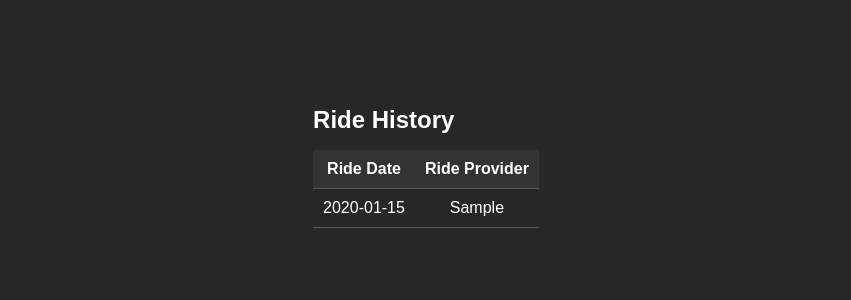
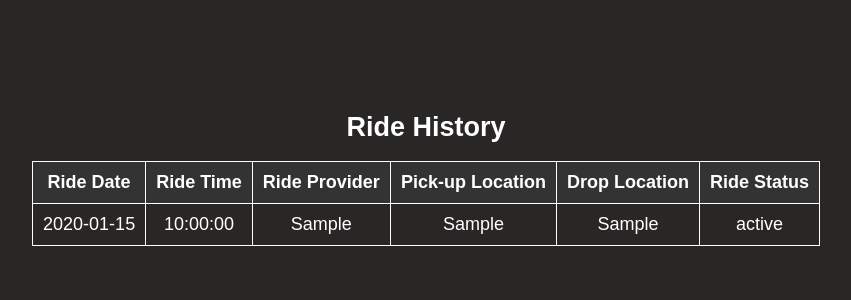
Before and after one commit to Kiran0343/ride-share, a Flask app: page /history in a window 1280 px wide. Shown: the part 58-358 px from the top of the page, without its empty margins (214-1065 px from the left). Run offline with Flask 2, Linux system fonts and the light colour scheme; a user stored in the database is signed in; tables that the repository leaves empty hold one stand-in row (values such as "Sample post").

```diff
--- a/app/models.py
+++ b/app/models.py
@@ -51,12 +51,18 @@ class Ride(db.Model):
     date = db.Column(db.Date, nullable=False)  # Ride date
     time = db.Column(db.Time, nullable=False)  # Ride time
     ride_provider = db.Column(db.String(50), nullable=False)  # Ride provider name
+    pickup_location = db.Column(db.String(500), nullable=False)  # Ride provider name
+    drop_location = db.Column(db.String(500), nullable=False)  # Ride provider name
+    ride_status = db.Column(db.String(20), nullable=False)  # Ride provider name
     insert_ts = db.Column(db.DateTime, default=datetime.utcnow, nullable=False)  # Timestamp for insertion
     updt_ts = db.Column(db.DateTime, default=datetime.utcnow, onupdate=datetime.utcnow, nullable=False)  # Timestamp for updates
 
-    def __init__(self, user_id, date, time, ride_provider):
+    def __init__(self, user_id, date, time, ride_provider,pickup_location,drop_location,ride_status):
         self.user_id = user_id
         self.date = date
         self.time = time
         self.ride_provider = ride_provider
+        self.pickup_location = pickup_location
+        self.drop_location = drop_location
+        self.ride_status = ride_status
         self.insert_ts = datetime.utcnow()  # Default to current time if not provided
--- a/app/routes.py
+++ b/app/routes.py
@@ -133,7 +133,7 @@ def login():
 @main.route('/dashboard')
 @login_required
 def dashboard():
-    next_ride = Ride.query.filter_by(user_id=current_user.id).order_by(Ride.insert_ts.desc(), Ride.time.asc()).first()
+    next_ride = Ride.query.filter_by(user_id=current_user.id).order_by(Ride.insert_ts.asc(), Ride.time.asc()).first()
     return render_template('user_home_page.html', next_ride=next_ride)
 
 @main.route('/logout')
@@ -170,7 +170,7 @@ def book_ride():
 @main.route('/history')
 @login_required
 def history():
-    rides = Ride.query.filter_by(user_id=current_user.id).order_by(Ride.date.desc()).limit(10).all()
+    rides = Ride.query.filter_by(user_id=current_user.id).order_by(Ride.date.asc(),Ride.time.asc()).limit(10).all()
     # Redirect to the dashboard or another page if already logged in
     return render_template('ride_history.html', rides = rides) # Adjust 'main.dashboard' as needed
 
@@ -186,6 +186,8 @@ def submit_ride():
     # Retrieve form data
     date = request.form['date']
     time = request.form['time']
+    pickup_location = request.form['pickup_location']
+    drop_location = request.form['drop_location']
 
     # Insert a new ride request with blank `ride_provider` and no initial update timestamp
     new_ride = Ride(
@@ -193,6 +195,9 @@ def submit_ride():
         date=date,
         time=time,
         ride_provider='',  # Set provider as blank for now
+        pickup_location=pickup_location,
+        drop_location=drop_location,
+        ride_status = 'Pending',
     )
 
     # Add new ride request to the database
--- a/app/static/style.css
+++ b/app/static/style.css
@@ -78,7 +78,6 @@ h1 {
 }
 
 .form-group {
-    margin-bottom: 15px;
     font-size: 1.4em;
 }
 
--- a/app/templates/ride_history.html
+++ b/app/templates/ride_history.html
@@ -28,25 +28,34 @@
 
 <main style="margin-top: 6em;">
 
-    <div class="ride-history" style="margin-top: 3em; color: white;">
-        <h2>Ride History</h2>
+    <div class="ride-history" style="margin-top: 3em; color: white;font-size:18px">
+        <h2 style="text-align:center">Ride History</h2>
         {% if rides %}
-            <table style="width: 100%; color: white; border-collapse: collapse; margin-top: 1em;">
+            <table style="width: 100%; color: white; border-collapse: collapse; margin-top: 1em; border: 1px solid white;">
     <thead>
         <tr style="background-color: #333;">
-                        <th style="padding: 10px; border-bottom: 1px solid #555;">Ride Date</th>
-                        <th style="padding: 10px; border-bottom: 1px solid #555;">Ride Provider</th>
+            <th style="padding: 10px; border: 1px solid white;">Ride Date</th>
+            <th style="padding: 10px; border: 1px solid white;">Ride Time</th>
+            <th style="padding: 10px; border: 1px solid white;">Ride Provider</th>
+            <th style="padding: 10px; border: 1px solid white;">Pick-up Location</th>
+            <th style="padding: 10px; border: 1px solid white;">Drop Location</th>
+            <th style="padding: 10px; border: 1px solid white;">Ride Status</th>
         </tr>
     </thead>
     <tbody>
         {% for ride in rides %}
             <tr style="text-align: center;">
-                            <td style="padding: 10px; border-bottom: 1px solid #555;">{{ ride.date }}</td>
-                            <td style="padding: 10px; border-bottom: 1px solid #555;">{{ ride.ride_provider }}</td>
+                <td style="padding: 10px; border: 1px solid white;">{{ ride.date }}</td>
+                <td style="padding: 10px; border: 1px solid white;">{{ ride.time }}</td>
+                <td style="padding: 10px; border: 1px solid white;">{{ ride.ride_provider }}</td>
+                <td style="padding: 10px; border: 1px solid white;">{{ ride.pickup_location }}</td>
+                <td style="padding: 10px; border: 1px solid white;">{{ ride.drop_location }}</td>
+                <td style="padding: 10px; border: 1px solid white;">{{ ride.ride_status }}</td>
             </tr>
         {% endfor %}
     </tbody>
 </table>
+
         {% else %}
             <p>No rides available.</p>
         {% endif %}
```
Lines whose indentation alone changed are shown as unchanged.
